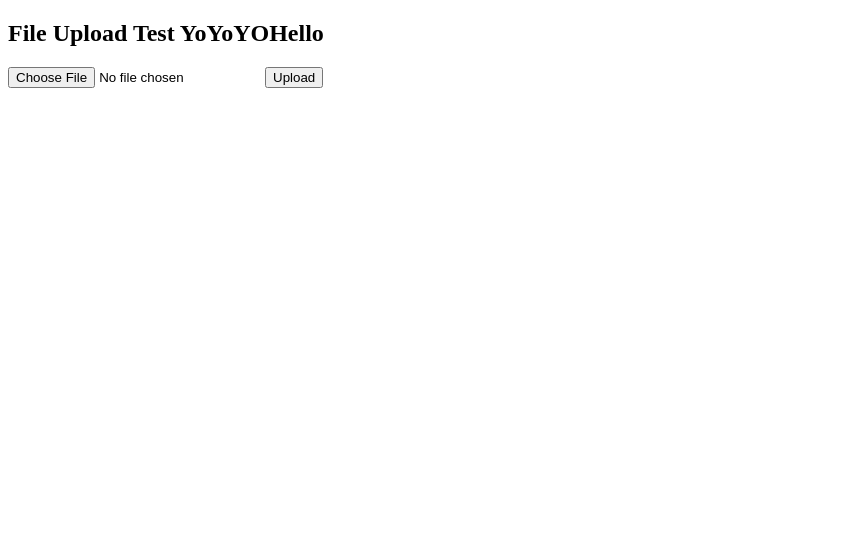
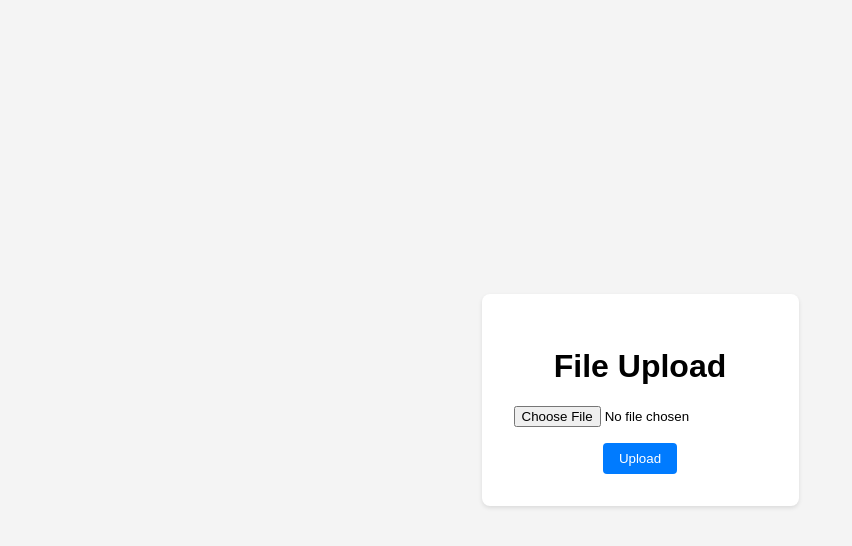
Before and after one commit to walakaka77/test-out-repo, a website: page public/upload.html in a window 1280 px wide. Shown: the whole page, without its empty margins (0-852 px from the left). Drawn offline with Linux system fonts and the light colour scheme.

Commit message:
feat: style upload page

```diff
--- /dev/null
+++ b/public/style.css
@@ -0,0 +1,35 @@
+body {
+  font-family: Arial, sans-serif;
+  background-color: #f4f4f4;
+  margin: 0;
+  display: flex;
+  align-items: center;
+  justify-content: center;
+  height: 100vh;
+}
+
+.container {
+  background: #ffffff;
+  padding: 2rem;
+  border-radius: 8px;
+  box-shadow: 0 2px 4px rgba(0, 0, 0, 0.1);
+  text-align: center;
+}
+
+input[type="file"] {
+  display: block;
+  margin: 1rem auto;
+}
+
+button {
+  padding: 0.5rem 1rem;
+  border: none;
+  background-color: #007bff;
+  color: #fff;
+  cursor: pointer;
+  border-radius: 4px;
+}
+
+button:hover {
+  background-color: #0056b3;
+}
--- a/public/upload.html
+++ b/public/upload.html
@@ -1,10 +1,18 @@
-<!doctype html>
-<html>
+<!DOCTYPE html>
+<html lang="en">
+  <head>
+    <meta charset="UTF-8" />
+    <meta name="viewport" content="width=device-width, initial-scale=1.0" />
+    <title>Upload File</title>
+    <link rel="stylesheet" href="/public/style.css" />
+  </head>
   <body>
-    <h2>File Upload Test YoYoYOHello</h2>
-    <form action="/upload" method="POST" enctype="multipart/form-data">
-      <input type="file" name="myFile" />
-      <button type="submit">Upload</button>
-    </form>
+    <div class="container">
+      <h1>File Upload</h1>
+      <form action="/upload" method="POST" enctype="multipart/form-data">
+        <input type="file" name="myFile" />
+        <button type="submit">Upload</button>
+      </form>
+    </div>
   </body>
 </html>
```
